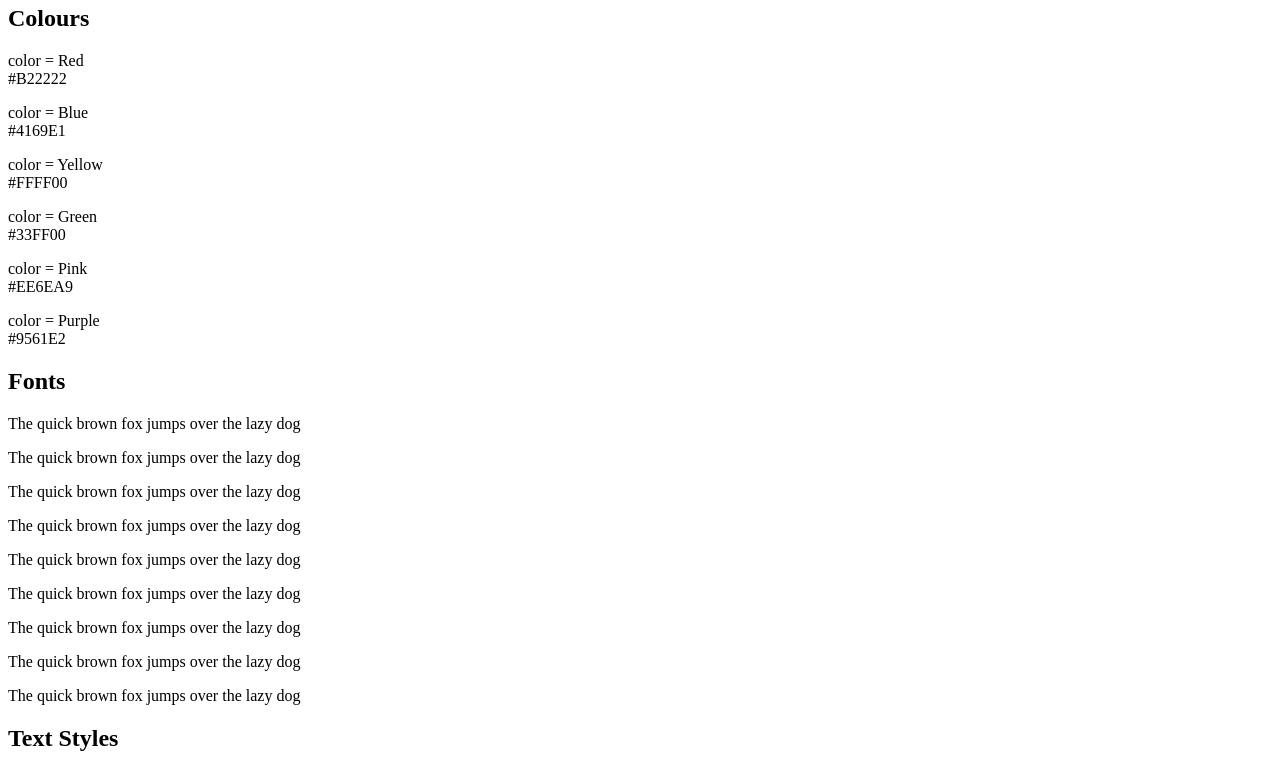
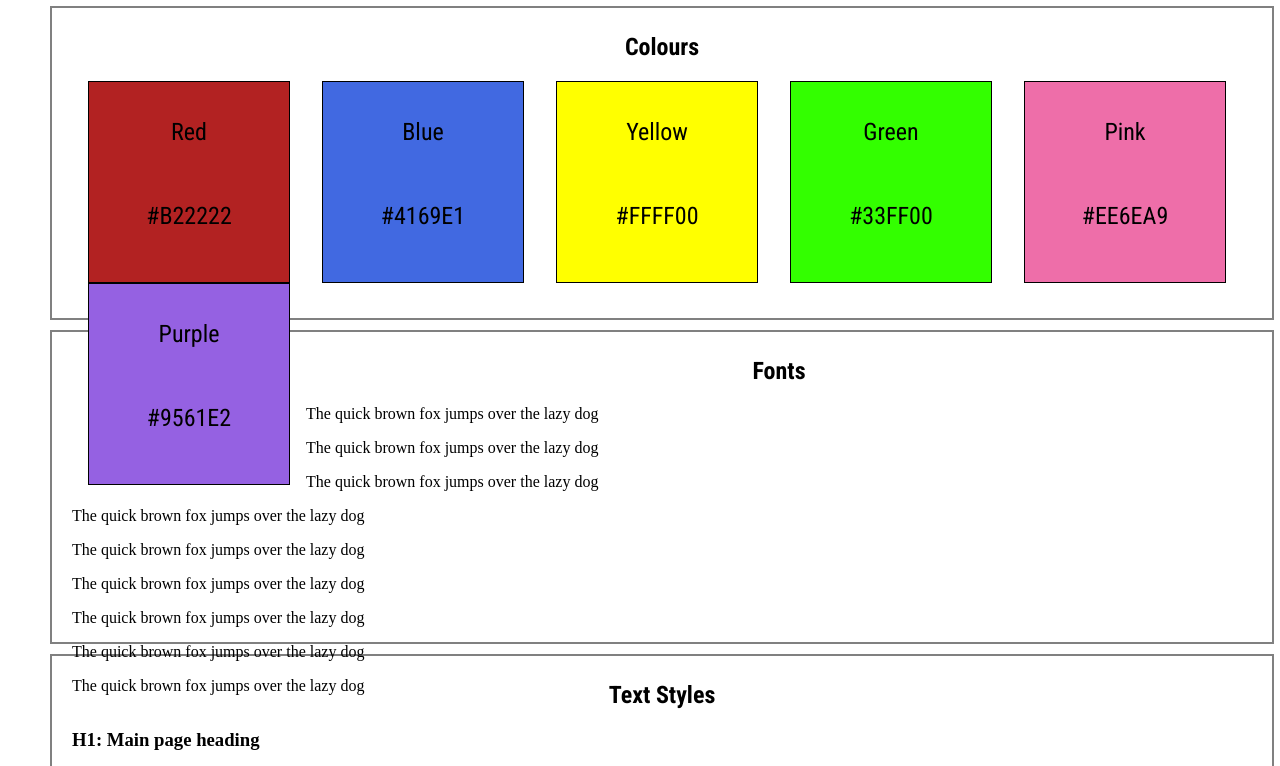
Before and after one commit to Booker84/DesignSystem, a plain HTML site: page index.html in a window 1280 px wide. Shown: the part 75-841 px from the top of the page. Drawn offline with Linux system fonts and the light colour scheme; a web font is replaced by a local one.

Commit message:
colour section finished

```diff
--- a/index.html
+++ b/index.html
@@ -17,35 +17,35 @@
     <header>
         <h1>My Web Design System</h1>
     </header>
-    <section id="colorContainer">
+    <section class="container">
         <h2>Colours</h2>
 
-        <section id="red">
-            <p>color = Red<br> #B22222</p>
+        <section id="red" class="color-card">
+            <p>Red<br><br><br> #B22222</p>
         </section>
 
-        <section id="blue">
-            <p>color = Blue<br> #4169E1</p>
+        <section id="blue" class="color-card">
+            <p>Blue<br><br><br> #4169E1</p>
         </section>
 
-        <section id="yellow">
-            <p>color = Yellow<br> #FFFF00</p>
+        <section id="yellow" class="color-card">
+            <p>Yellow<br><br><br> #FFFF00</p>
         </section>
 
-        <section id="green">
-            <p>color = Green<br> #33FF00</p>
+        <section id="green" class="color-card">
+            <p>Green<br><br><br> #33FF00</p>
         </section>
 
-        <section id="pink">
-            <p>color = Pink<br> #EE6EA9</p>
+        <section id="pink" class="color-card">
+            <p>Pink<br><br><br> #EE6EA9</p>
         </section>
 
-        <section id="purple">
-            <p>color = Purple<br> #9561E2</p>
+        <section id="purple" class="color-card">
+            <p>Purple<br><br><br> #9561E2</p>
         </section>
     </section>
 
-    <section id=fontContainer>
+    <section class="container">
         <h2>Fonts</h2>
         <section id="crimsonText">
             <p id="crimson-normal">The quick brown fox jumps over the lazy dog</p>
@@ -66,7 +66,7 @@
         </section>
     </section>
 
-    <section id="text-styles">
+    <section class="container">
         <h2>Text Styles</h2>
         <section>
             <h1>H1: Main page heading</h1>
--- a/styles.css
+++ b/styles.css
@@ -0,0 +1,60 @@
+body {
+    margin: 0 50px;
+}
+
+header {
+    text-align: center;
+    font-family: "roboto condensed";
+}
+
+h2 {font-family: "roboto condensed";
+    text-align: center;
+}
+
+.container {
+    width: 100%;
+    padding: 5px 20px;
+    border: 2px solid gray;
+    margin-bottom: 10px;
+    height:300px;
+}
+
+.color-card {
+    float: left;
+    border: 1px solid black;
+    height: 200px;
+    width: 200px;
+    margin-left: 16px;
+    margin-right: 16px;
+    text-align: center;
+}
+
+.color-card p {
+    padding-top: 12px;
+    font-family: "roboto condensed";
+    font-size: 24px;
+}
+
+#red {
+    background-color: #B22222 ;
+}
+
+#blue {
+    background-color: #4169E1 ;
+}
+
+#yellow {
+    background-color: #FFFF00 ;
+}
+
+#green {
+    background-color: #33FF00;
+}
+
+#pink {
+    background-color:  #EE6EA9;
+}
+
+#purple {
+    background-color: #9561E2;
+}
```
